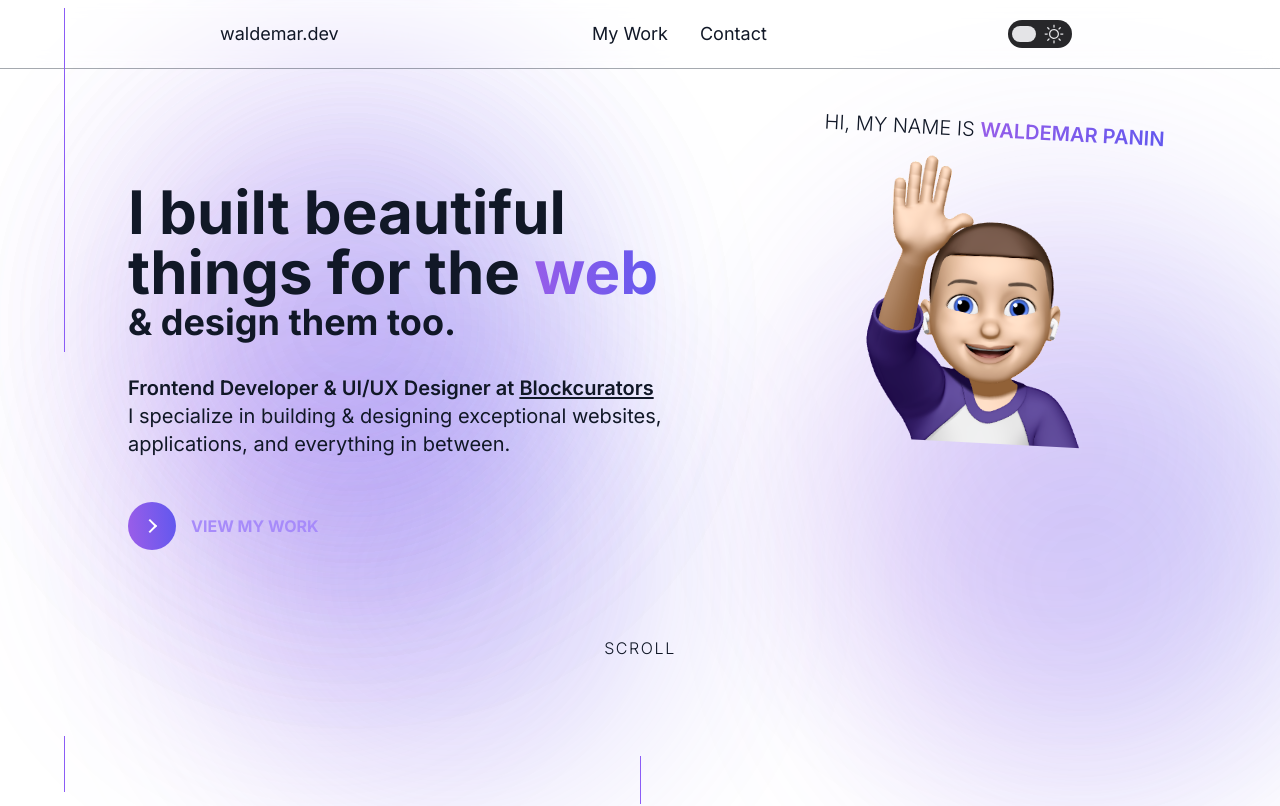
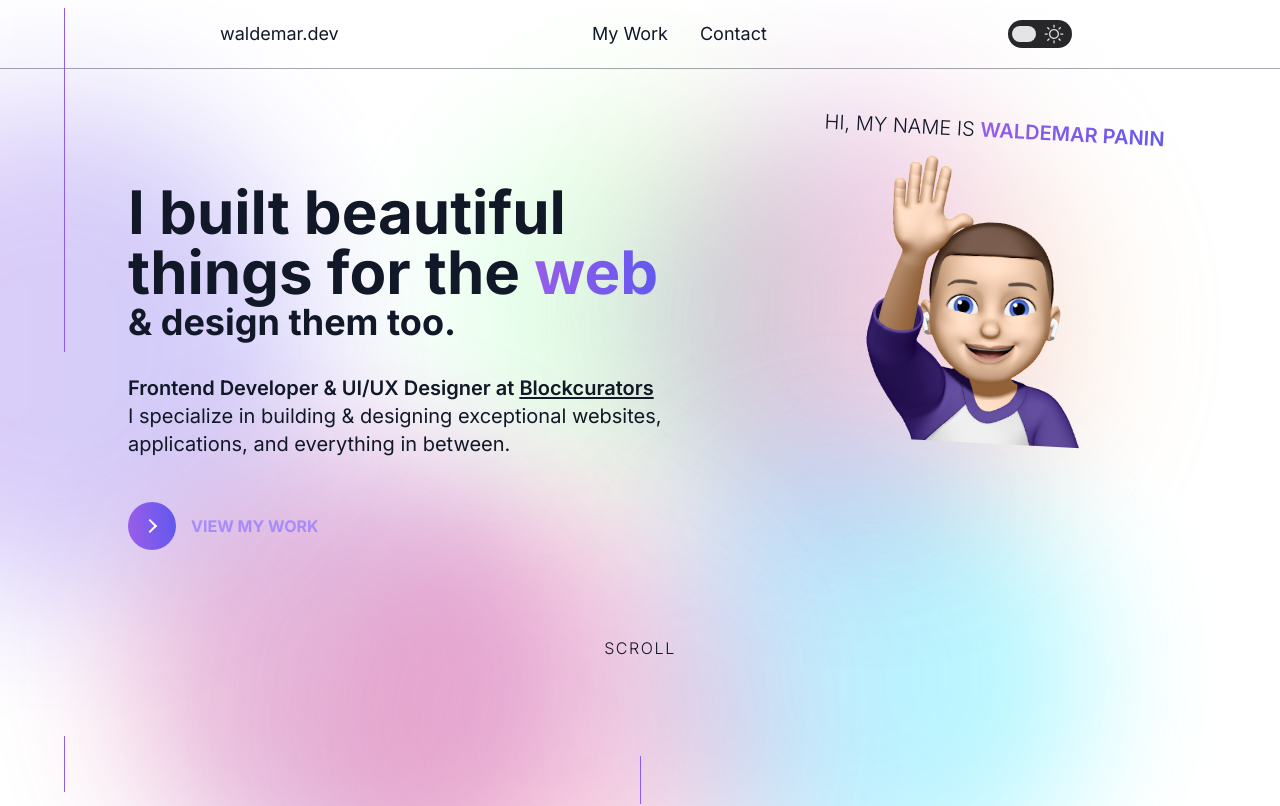
Before and after one commit to walde-dev/walde-portfolio, a Next.js app: page / in a window 1280 px wide. Shown: the top 806 px of the page. Built offline with nearby package versions, Linux system fonts and the light colour scheme.

Commit message:
gradient improvements

```diff
--- a/src/pages/index.tsx
+++ b/src/pages/index.tsx
@@ -1,6 +1,6 @@
 import type { NextPage } from "next";
 import Image from "next/image";
-import { useState } from "react";
+import { useEffect, useState } from "react";
 import { Fade, Zoom } from "react-awesome-reveal";
 import classNames from "classnames";
 import Link from "next/link";
@@ -12,6 +12,7 @@ import BlockchainIcon from "../components/icons/BlockchainIcon";
 import { SocialList } from "../components/Sidebar";
 import ContactForm from "../components/ContactForm";
 import InfoBanner from "../components/InfoBanner";
+import { twMerge } from "tailwind-merge";
 
 const Home: NextPage = () => {
   return (
@@ -20,12 +21,12 @@ const Home: NextPage = () => {
         <div className="relative flex w-full flex-col space-y-4 text-left">
           <Fade cascade damping={0.2} triggerOnce className="relative">
             <div className="fixed h-screen w-screen">
-              <BackgroundGlow className="gradient animation-delay-2000 top-24 right-24  h-[500px] w-[500px] animate-wiggle rounded-full bg-gradient-to-r from-[#965de9] to-[#6358ee]" />
-              <BackgroundGlow className="gradient top-52 h-[400px] w-[400px] animate-wiggle2 rounded-full bg-gradient-to-r from-[#965de9] to-[#6358ee] " />
-              <BackgroundGlow className="gradient animation-delay-4000 h-[450px] bottom-24 left-24  w-[450px] animate-wiggle rounded-full bg-gradient-to-r from-[#965de9] to-[#6358ee]" />
-              <BackgroundGlow className="gradient animation-delay-4000 h-[450px]  w-[450px] animate-wiggle2 rounded-full bg-gradient-to-r from-[#965de9] to-[#6358ee]" />
-              <BackgroundGlow className="gradient animation-delay-4000 h-[450px] bottom-24 right-24  w-[450px] animate-wiggle rounded-full bg-gradient-to-r from-[#965de9] to-[#6358ee]" />
-              <BackgroundGlow className="gradient animation-delay-4000 h-[450px]  w-[450px] animate-wiggle2 rounded-full bg-gradient-to-r from-[#965de9] to-[#6358ee]" />
+              <BackgroundGlow className="gradient -left-1/4 h-[500px] w-[500px] animate-wiggle rounded-full bg-gradient-to-r from-[#965de9] to-[#6358ee]" />
+              <BackgroundGlow className="gradient left-1/4 h-[400px] w-[400px] animate-wiggle2 rounded-full bg-gradient-to-r from-[#85FFBD] to-[#FFFB7D] " />
+              <BackgroundGlow className="gradient animation-delay-2000 right-1/4 h-[450px]  w-[450px] animate-wiggle rounded-full bg-gradient-to-r from-[#4158D0] via-[#C850C0] to-[#FFCC70]" />
+              <BackgroundGlow className="gradient animation-delay-2000 bottom-0 left-0 h-[450px] w-[450px] animate-wiggle2 rounded-full bg-gradient-to-r from-[#c81d77] to-[#6710c2]" />
+              <BackgroundGlow className="gradient animation-delay-4000 bottom-0  right-1/4 h-[450px] w-[450px] animate-wiggle rounded-full bg-gradient-to-r from-[#4facfe] to-[#00f2fe]" />
+              <BackgroundGlow className="gradient animation-delay-4000 right-1/2 top-1/2 h-[450px] w-[450px] animate-wiggle2 rounded-full bg-gradient-to-r from-[#ff758c] to-[#ff7eb3]" />
             </div>
             <div className="flex  items-center justify-between md:flex-row">
               <div className="">
@@ -672,8 +673,23 @@ function Contact() {
   );
 }
 export function BackgroundGlow({ className }: { className?: string }) {
+  //track scroll y position
+  const [scrollY, setScrollY] = useState(0);
+  useEffect(() => {
+    function handleScroll() {
+      setScrollY(window.scrollY);
+    }
+    window.addEventListener("scroll", handleScroll, { passive: true });
+    return () => window.removeEventListener("scroll", handleScroll);
+  }, []);
+
+  console.log(scrollY);
+
   return (
-    <div className={`absolute hidden opacity-20 blur-[100px] lg:flex ${className}`} />
+    <div
+      style={{ marginBottom: `${scrollY * 0.03}vh` }}
+      className={`dark:blur-[100px] blur-[70px]  absolute hidden border opacity-30 dark:opacity-[15%] bg-blend-multiply lg:flex ${className}`}
+    />
   );
 }
 
```
